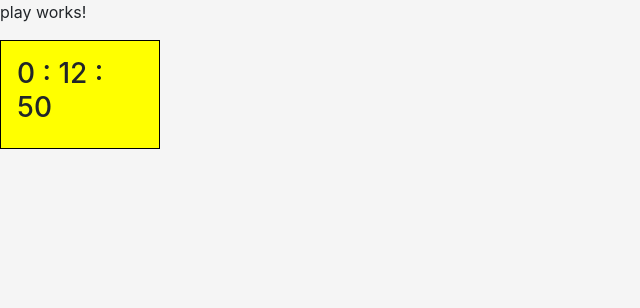
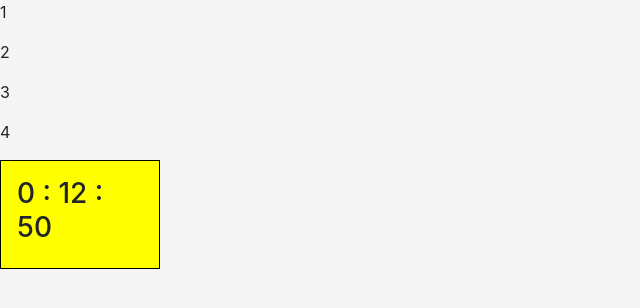
Before and after one commit to Sohamsahare/fcf_angular6, an Angular app: page /play in a window 1280 px wide. Shown: the top 308 px of the page, without its empty margins (0-640 px from the left). Built offline with nearby package versions, Linux system fonts and the light colour scheme.

Commit message:
Initial communication established -> parent play can pass information to child card

```diff
--- a/src/app/app.module.ts
+++ b/src/app/app.module.ts
@@ -10,6 +10,7 @@ import { ScoresComponent } from './scores/scores.component';
 import { TimerComponent } from './play/timer/timer.component';
 import { HttpClientModule} from '@angular/common/http';
 import { ScoresService } from '../services/scores.service';
+import { CardComponent } from './play/card/card.component';
 
 
 @NgModule({
@@ -21,6 +22,7 @@ import { ScoresService } from '../services/scores.service';
     PlayComponent,
     ScoresComponent,
     TimerComponent,
+    CardComponent,
   ],
   imports: [
     BrowserModule,
--- /dev/null
+++ b/src/app/play/card/card.component.html
@@ -0,0 +1,3 @@
+<p>
+  {{card.id}}
+</p>
--- /dev/null
+++ b/src/app/play/card/card.component.ts
@@ -0,0 +1,18 @@
+import { Component, OnInit, Input } from '@angular/core';
+import { Card } from './card.model';
+
+@Component({
+  selector: 'app-card',
+  templateUrl: './card.component.html',
+  styleUrls: ['./card.component.css']
+})
+export class CardComponent implements OnInit {
+  @Input() card : Card;
+
+  constructor() { }
+
+  ngOnInit() {
+    // console.log(this.card.id);
+  }
+
+}
--- /dev/null
+++ b/src/app/play/card/card.model.ts
@@ -0,0 +1,4 @@
+export class Card{
+    id: number;
+    isGreen : boolean;
+}
--- a/src/app/play/play.component.html
+++ b/src/app/play/play.component.html
@@ -1,4 +1,2 @@
-<p>
-  play works!
-</p>
+<app-card *ngFor = "let card of cards" [card]="card" ></app-card>
 <app-timer></app-timer>
--- a/src/app/play/play.component.ts
+++ b/src/app/play/play.component.ts
@@ -1,15 +1,30 @@
 import { Component, OnInit } from '@angular/core';
+import { Card } from './card/card.model';
 
 @Component({
   selector: 'app-play',
   templateUrl: './play.component.html',
   styleUrls: ['./play.component.css']
 })
+
 export class PlayComponent implements OnInit {
 
-  constructor() { }
+  cardcount : number = 4;
+  cards: Card[] = new Array(this.cardcount).fill({id:0 ,isGreen:false});
+
+  constructor() {
+    this.initialiseCards();
+    console.log(this.cards[1].id);
+  }
 
   ngOnInit() {
+
+  }
+
+  initialiseCards(){
+    for (let card = 0; card < this.cards.length; card++) {
+      this.cards[card] = { id: card+1, isGreen:false};
+    }
   }
 
 }
```
Also changed, not shown: src/app/play/card/card.component.css (added), 1 other file (tests, documents, lock files or other folders).
